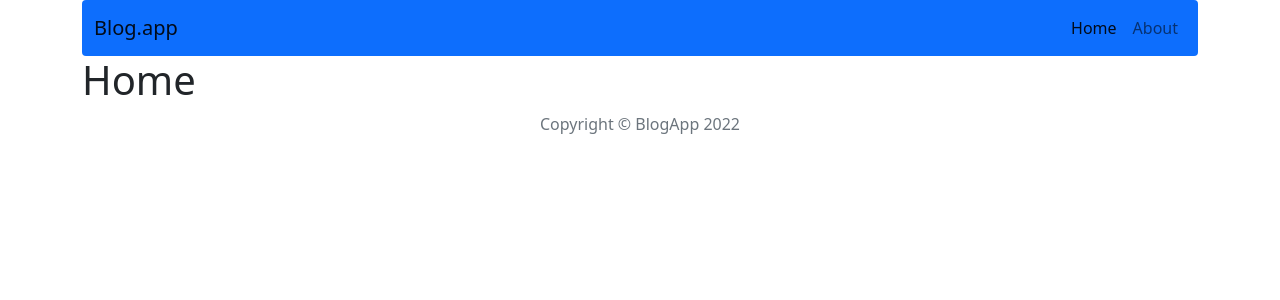
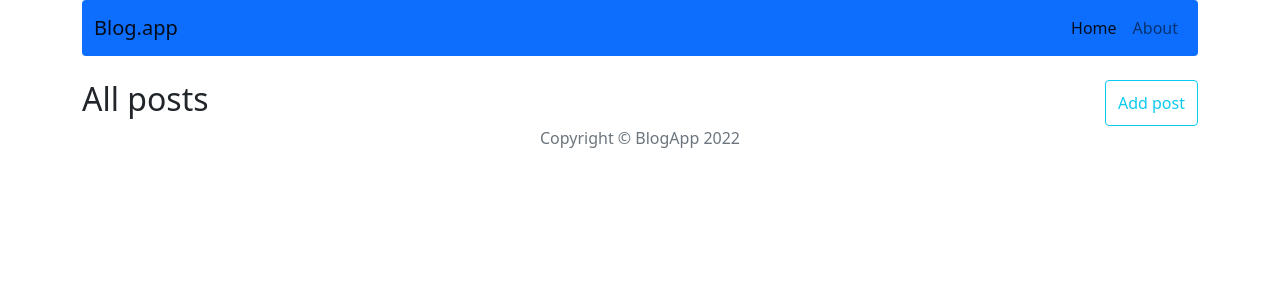
Before and after one commit to Jnlietta/react-blog, a React (Create React App) app: page / in a window 1280 px wide. Shown: the top 300 px of the page. Built offline with nearby package versions, Linux system fonts and the light colour scheme.

Commit message:
Add header and Button in Home

```diff
--- a/src/components/pages/Home/Home.js
+++ b/src/components/pages/Home/Home.js
@@ -1,8 +1,15 @@
 import styles from './Home.module.scss';
+import { Button } from 'react-bootstrap';
+
+
+
 
 const Home = props => {
     return(
-        <h1 className={styles.title}>Home</h1>
+        <div className={styles.homeHeader}>
+            <h2 className={styles.title}>All posts</h2>
+            <Button variant="outline-info">Add post</Button>
+        </div>
     );
 };
 
--- a/src/components/pages/Home/Home.module.scss
+++ b/src/components/pages/Home/Home.module.scss
@@ -0,0 +1,4 @@
+.homeHeader {
+    display: flex;
+    justify-content: space-between;
+}
--- a/src/components/views/NavBar/NavBar.js
+++ b/src/components/views/NavBar/NavBar.js
@@ -3,11 +3,12 @@ import Container from 'react-bootstrap/Container';
 import Nav from 'react-bootstrap/Nav';
 import Navbar from 'react-bootstrap/Navbar';
 import { NavLink } from 'react-router-dom';
+import clsx from 'clsx';
 
 
 const NavBar = props => {
     return(
-        <Navbar bg="primary" data-bs-theme="dark" expand="lg" className="rounded">
+        <Navbar bg="primary" data-bs-theme="dark" expand="lg" className={clsx('mb-4','rounded')}>
             <Container>
                 <Navbar.Brand href="#home" className={styles.brand}>Blog.app</Navbar.Brand>
                 <Nav className="justify-content-end">
```
